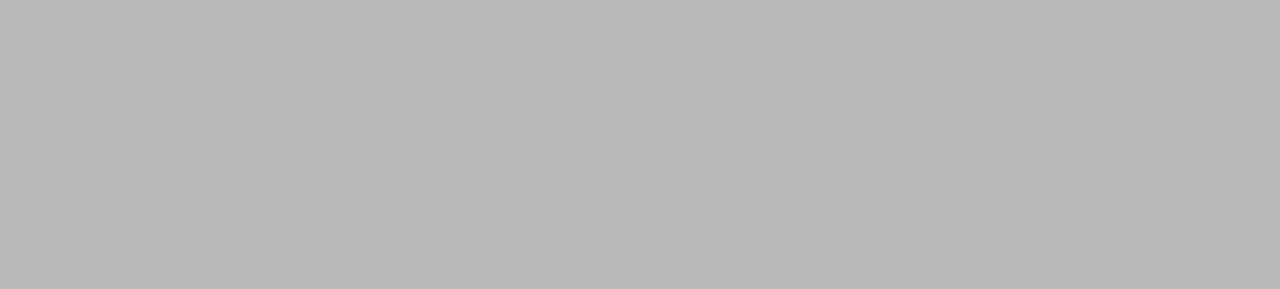
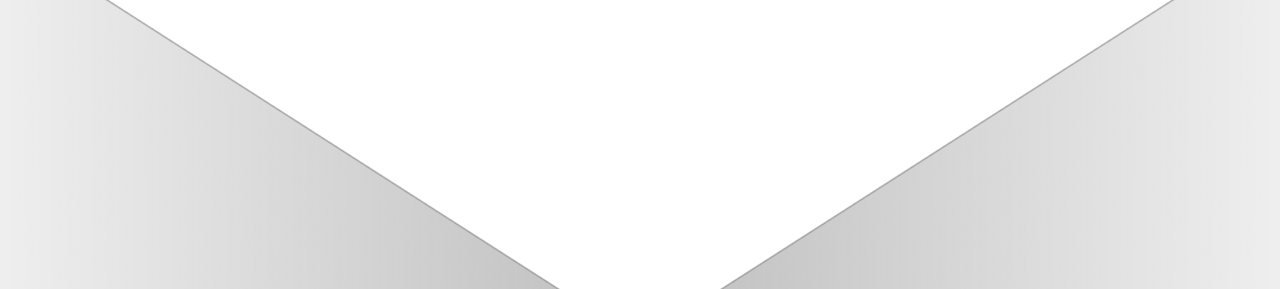
Before and after one commit to PMariusf/todolist, a website: page index.html in a window 1280 px wide. Shown: the top 289 px of the page. Drawn offline with Linux system fonts and the light colour scheme.

Commit message:
update background

```diff
--- a/index.html
+++ b/index.html
@@ -11,6 +11,8 @@
     <!--If Navbar-->
   </header>
   <body>
+    <div class="overlaytwo"></div>
+    <div class="overlay"></div>
     <div class="container">
       <div class="todo-wrapper">
         <div id="myDiv" class="header">
@@ -25,5 +27,7 @@
         </ul>
       </div>
     </div>
+  </div>
+
   </body>
 </html>
--- a/styles.css
+++ b/styles.css
@@ -4,7 +4,45 @@
   margin: 0;
   padding: 0;
 }
+/*.body{
+  background-image: url("tattoo.jpg");
+ background-color: #cccccc;
+}*/
+.overlaytwo{
+background-image: url('Polygon.png');
+  background-repeat: no-repeat;
+  background-attachment: fixed;
+  background-position: center;
+  font-family: Arial, sans-serif;
+  margin: 0;
+  padding: 0;
+  position: absolute;
+  top: 0;
+  left: 0;
+  right: 0;
+  bottom: 0;
+  opacity: 0.5; /* Set transparency for the background image */
+  z-index: -1;
+  transform: rotateY(3.142rad);*/
 
+}
+.overlay {
+  background-image: url('Polygon\ 2.png');
+  background-repeat: no-repeat;
+  background-attachment: fixed;
+  background-position: center;
+  font-family: Arial, sans-serif;
+  margin: 0;
+  padding: 0;
+  position: absolute;
+  top: 0;
+  left: 0;
+  right: 0;
+  bottom: 0;
+  opacity: 0.5; /* Set transparency for the background image */
+  z-index: -1;
+
+}
 /* Centering container */
 .container {
   width: 100%;
@@ -12,7 +50,7 @@
   display: flex;
   justify-content: center;
   align-items: center;
-  background-color: #bbb8b8; /* Light background for contrast */
+  /*background-color: #f8f7f7; /* Light background for contrast */
 }
 
 
```
Also changed, not shown: Polygon 2.png (added), Polygon.png (added).
